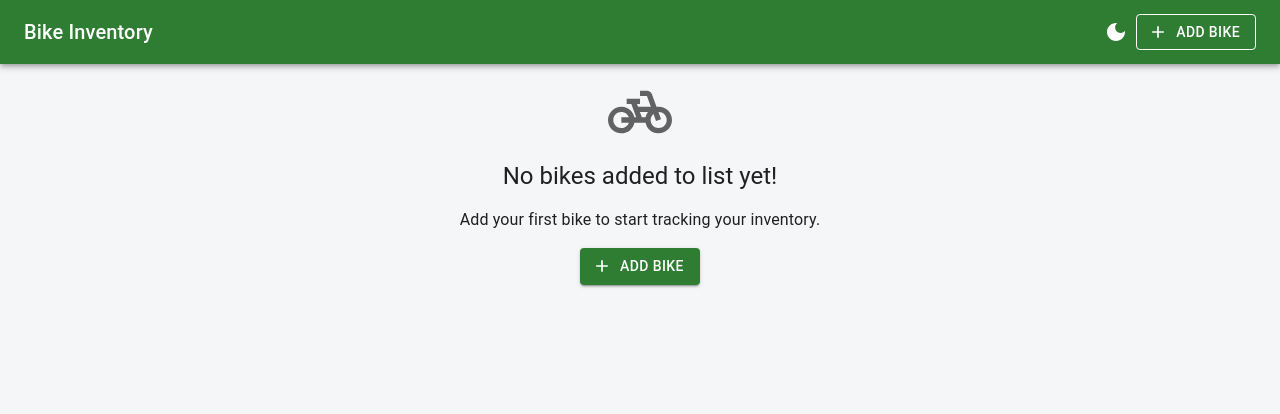
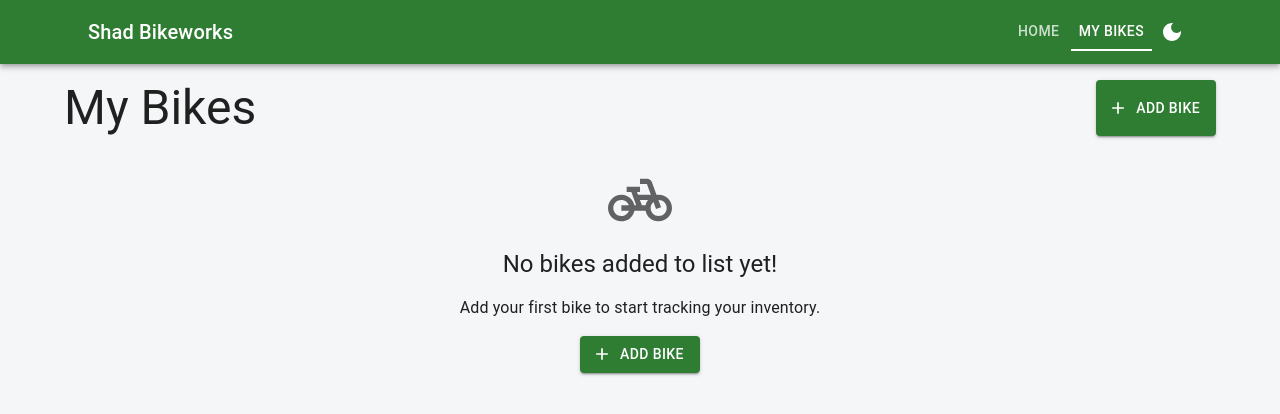
Before and after one commit to manual63/bicycleinventory, a React (Vite) app: page /bikes in a window 1280 px wide. Shown: the top 414 px of the page. Built offline with nearby package versions, Linux system fonts and the light colour scheme.

Commit message:
WIP: router, layout, pages, load status in store

```diff
--- a/package.json
+++ b/package.json
@@ -17,6 +17,7 @@
     "react": "^19.3.1",
     "react-dom": "^19.3.1",
     "react-hook-form": "^7.91.0",
+    "react-router": "^8.5.1",
     "zustand": "^5.0.16"
   },
   "devDependencies": {
--- a/src/components/AppHeader.tsx
+++ b/src/components/AppHeader.tsx
@@ -1,19 +1,46 @@
-import { AppBar, Toolbar, Typography } from "@mui/material";
-import AddBikeButton from "./AddBikeButton";
+import { AppBar, Box, Button, Container, Toolbar, Typography } from "@mui/material";
+import { Link, NavLink } from "react-router";
 import ThemeToggle from "./ThemeToggle";
 
-type AppHeaderProps = {
-  onAddBike: () => void;
-};
+const navItems = [
+  { label: "Home", to: "/" },
+  { label: "My Bikes", to: "/bikes" },
+] as const;
 
-const AppHeader = ({ onAddBike }: AppHeaderProps) => {
+const AppHeader = () => {
   return (
     <AppBar position="sticky">
-      <Toolbar>
-        <Typography variant="h6" component="h1" sx={{ flexGrow: 1 }}>Bike Inventory</Typography>
-        <ThemeToggle />
-        <AddBikeButton onClick={onAddBike} variant="outlined" color="inherit" />
-      </Toolbar>
+      <Container>
+        <Toolbar>
+          <Typography
+            variant="h6"
+            sx={{ color: "inherit", textDecoration: "none" }}
+            component={Link}
+            to="/">
+            Shad Bikeworks
+          </Typography>
+          <Box sx={{ flexGrow: 1 }} />
+          {navItems.map((item, key) => (
+            <Button
+              component={NavLink}
+              to={item.to}
+              color="inherit"
+              sx={{
+                opacity: 0.75,
+                borderRadius: 0,
+                borderBottom: 2,
+                borderColor: "transparent",
+                "&:hover": { opacity: 1 },
+                "&.active": { opacity: 1, borderColor: "currentColor" },
+              }}
+              key={key}
+            >
+              {item.label}
+            </Button>
+          ))}
+          <ThemeToggle />
+        </Toolbar>
+      </Container>
     </AppBar>
   )
 }
--- /dev/null
+++ b/src/layouts/RootLayout.tsx
@@ -0,0 +1,14 @@
+import { Outlet } from "react-router"
+import AppHeader from "../components/AppHeader"
+import { Container } from "@mui/material"
+import Toaster from "../components/Toaster"
+
+export const RootLayout = () => {
+  return (
+    <>
+      <AppHeader />
+      <Container><Outlet /></Container>
+      <Toaster />
+    </>
+  )
+}
--- a/src/main.tsx
+++ b/src/main.tsx
@@ -2,11 +2,12 @@ import { CssBaseline } from '@mui/material';
 import { ThemeProvider } from '@mui/material/styles';
 import { StrictMode } from 'react';
 import { createRoot } from 'react-dom/client';
-import App from './App.tsx';
+import { RouterProvider } from 'react-router';
 import type { BikeRepository } from './repositories/BikeRepository.ts';
 import { BikeRepositoryContext } from './repositories/BikeRepositoryContext.ts';
 import { DelayedBikeRepository } from './repositories/DelayedBikeRepository.ts';
 import { LocalStorageBikeRepository } from './repositories/LocalStorageBikeRepository.ts';
+import { router } from './router.tsx';
 import { theme } from './theme.ts';
 //import { FailingBikeRepository } from './repositories/FailingBikeRepository.ts';
 
@@ -17,7 +18,7 @@ createRoot(document.getElementById('root')!).render(
     <ThemeProvider theme={theme}>
       <CssBaseline />
       <BikeRepositoryContext value={bikeRepository}>
-        <App />
+        <RouterProvider router={router} />
       </BikeRepositoryContext>
     </ThemeProvider>
   </StrictMode>,
--- a/src/App.tsx
+++ b/src/pages/BikesPage.tsx
@@ -1,26 +1,26 @@
-import { Container, Dialog, DialogContent, DialogTitle } from '@mui/material';
+import { Dialog, DialogContent, DialogTitle, Stack, Typography } from '@mui/material';
 import { useCallback, useEffect, useState } from 'react';
-import AppHeader from './components/AppHeader';
-import BikeForm from './components/BikeForm';
-import BikeList from './components/BikeList';
-import Toaster from './components/Toaster';
-import { useBikeActions } from './hooks/useBikeActions';
-import { getErrorMessage } from './libs/utils';
-import { useBikeRepository } from './repositories/BikeRepositoryContext';
-import { useBikeStore } from './store/bikeStore';
-import { useToastStore } from './store/toastStore';
-import { toNewBike, type Bike, type NewBike } from './types/bike';
-import type { LoadStatus } from './types/loadStatus';
+import AddBikeButton from '../components/AddBikeButton';
+import BikeForm from '../components/BikeForm';
+import BikeList from '../components/BikeList';
+import { useBikeActions } from '../hooks/useBikeActions';
+import { getErrorMessage } from '../libs/utils';
+import { useBikeRepository } from '../repositories/BikeRepositoryContext';
+import { useBikeStore } from '../store/bikeStore';
+import { useToastStore } from '../store/toastStore';
+import { toNewBike, type Bike, type NewBike } from '../types/bike';
 
 type DialogState = { open: boolean } & (
   | { mode: "add" }
   | { mode: "edit"; bike: Bike }
 );
 
-function App() {
+export const BikesPage = () => {
   const [dialog, setDialog] = useState<DialogState>({ open: false, mode: "add" });
-  const [loadingStatus, setLoadingStatus] = useState<LoadStatus>("loading");
   const myBikes = useBikeStore((s) => s.bikes);
+  const loadingStatus = useBikeStore((s) => s.status);
+  const loadStarted = useBikeStore((s) => s.loadStarted);
+  const loadFailed = useBikeStore((s) => s.loadFailed);
   const showToast = useToastStore((s) => s.showToast);
   const { addBike, updateBike } = useBikeActions();
 
@@ -30,12 +30,11 @@ function App() {
   const loadBikes = useCallback(() => {
     repository.getAll().then((bikes) => {
       setBikes(bikes);
-      setLoadingStatus("ready");
     }).catch((error) => {
-      setLoadingStatus("error");
+      loadFailed();
       showToast(`Error loading bikes! Message: ${getErrorMessage(error)}`, "error")
     });
-  }, [repository, setBikes, showToast]);
+  }, [repository, setBikes, showToast, loadFailed]);
 
   useEffect(() => {
     loadBikes();
@@ -61,14 +60,16 @@ function App() {
   }
 
   const handleRetry = () => {
-    setLoadingStatus("loading");
+    loadStarted();
     loadBikes();
   }
 
   return (
     <>
-      <AppHeader onAddBike={handleAdd} />
-      <Container>
+      <Stack direction="row" sx={{ justifyContent: "space-between", my: 2 }}>
+        <Typography variant="h3" component="h1">My Bikes</Typography>
+        <AddBikeButton variant="contained" onClick={handleAdd} />
+      </Stack>
       <BikeList
         bikes={myBikes}
         onEdit={handleEdit}
@@ -76,7 +77,6 @@ function App() {
         onAddBike={handleAdd}
         onRetry={handleRetry}
       />
-      </Container>
       <Dialog
         open={dialog.open}
         onClose={closeDialog}
@@ -97,9 +97,6 @@ function App() {
           />
         </DialogContent>
       </Dialog>
-      <Toaster />
     </>
   );
-}
-
-export default App
+};
--- /dev/null
+++ b/src/pages/PageNotFound.tsx
@@ -0,0 +1,15 @@
+import { Button, Stack, Typography } from "@mui/material"
+import { Link } from "react-router"
+import ArticleIcon from '@mui/icons-material/Article';
+
+export const PageNotFound = () => {
+  return (
+    <Stack spacing={2} sx={{ alignItems: "center", py: 2 }}>
+      <ArticleIcon sx={{ fontSize: 64, color: "text.secondary" }} />
+      <Typography variant="h5" component="h2" color="text.primary">Page Not Found!</Typography>
+      <Typography variant="body1" color="text.secondary">Click button below to go back to home page.</Typography>
+      <Button component={Link} to="/" variant="contained">Back to home</Button>
+    </Stack>
+  )
+
+}
--- /dev/null
+++ b/src/pages/WelcomePage.tsx
@@ -0,0 +1,5 @@
+import { Typography } from "@mui/material"
+
+export const WelcomePage = () => {
+  return <Typography variant="h3" component="h1">Welcome!</Typography>
+}
--- /dev/null
+++ b/src/router.tsx
@@ -0,0 +1,16 @@
+import { createBrowserRouter } from "react-router";
+import { WelcomePage } from "./pages/WelcomePage";
+import { BikesPage } from "./pages/BikesPage";
+import { PageNotFound } from "./pages/PageNotFound";
+import { RootLayout } from "./layouts/RootLayout";
+
+export const router = createBrowserRouter([
+  {
+    element: <RootLayout />,
+    children: [
+      { index: true, element: <WelcomePage /> },
+      { path: "bikes", element: <BikesPage /> },
+      { path: "*", element: <PageNotFound /> },
+    ],
+  },
+]);
--- a/src/store/bikeStore.ts
+++ b/src/store/bikeStore.ts
@@ -1,9 +1,13 @@
 import { create } from "zustand";
 import type { Bike } from "../types/bike";
+import type { LoadStatus } from '../types/loadStatus';
 
 type BikeState = {
   bikes: Bike[];
-  setBikes: (bikes: Bike[]) => void;       // load everything (on startup)
+  status: LoadStatus;
+  loadStarted: () => void;
+  loadFailed: () => void;
+  setBikes: (bikes: Bike[]) => void;       // load everything (on first visit to the bikes page)
   bikeAdded: (bike: Bike) => void;         // note: a full Bike now, not NewBike
   bikeUpdated: (bike: Bike) => void;       // the saved bike from the repo
   bikeRemoved: (id: Bike["id"]) => void;
@@ -11,8 +15,11 @@ type BikeState = {
 
 export const useBikeStore = create<BikeState>()((set) => ({
   bikes: [],
-  setBikes: (bikes) => set({ bikes }),
-  bikeAdded: (bike) => set((state) => ({bikes: [...state.bikes, bike]})),
+  status: "loading",
+  loadStarted: () => set({ status: "loading" }),
+  loadFailed: () => set({ status: "error" }),
+  setBikes: (bikes) => set({ bikes, status: "ready" }),
+  bikeAdded: (bike) => set((state) => ({ bikes: [...state.bikes, bike] })),
   bikeUpdated: (updated) => set((state) => ({
     bikes: state.bikes.map((bike) => (bike.id === updated.id ? updated : bike))
   })),
```
Also changed, not shown: 1 other file (tests, documents, lock files or other folders). Lines whose indentation alone changed are shown as unchanged.
